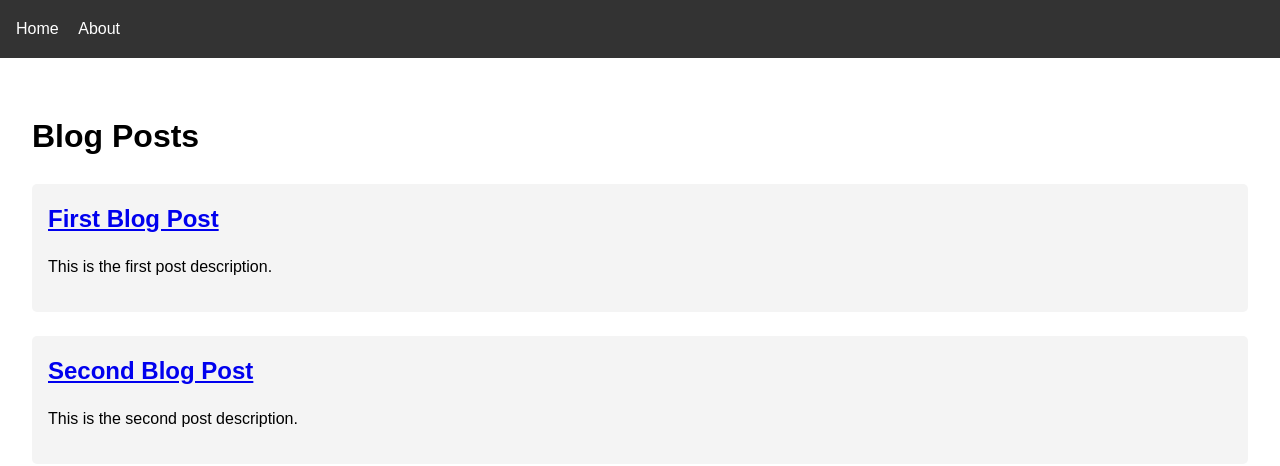
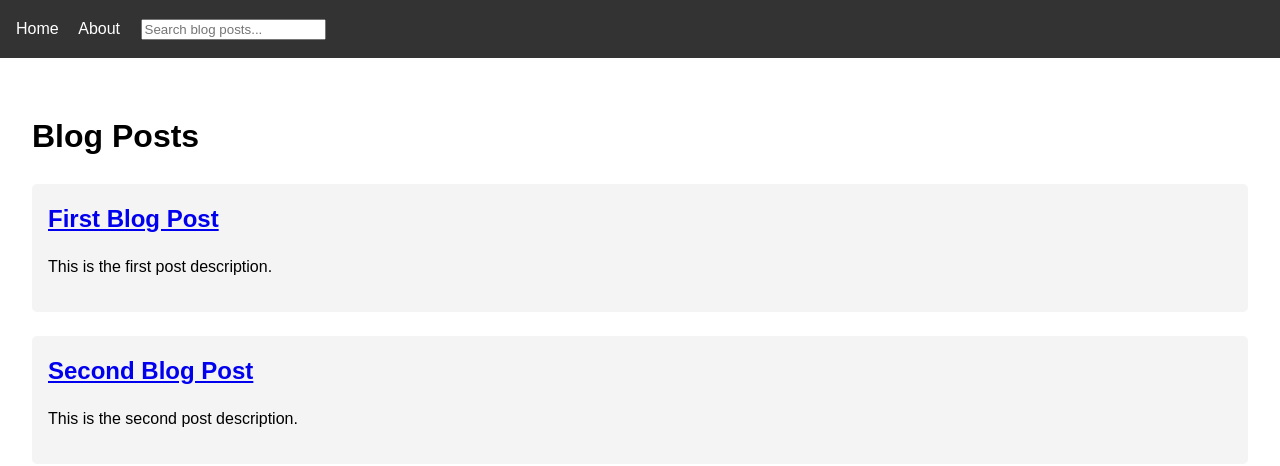
Before and after one commit to itcodegirl/blog_Static-Blog-Platform, a plain HTML site: page index.html in a window 1280 px wide. Drawn offline with Linux system fonts and the light colour scheme; no server answers.

Commit message:
HTML (Search Bar in index.html):

```diff
--- a/index.html
+++ b/index.html
@@ -12,6 +12,8 @@
 	<nav>
 		<a href="index.html">Home</a>
 		<a href="about.html">About</a>
+		<input type="text" id="search-bar" placeholder="Search blog posts..." />
+
 	</nav>
 
 	<main>
```
